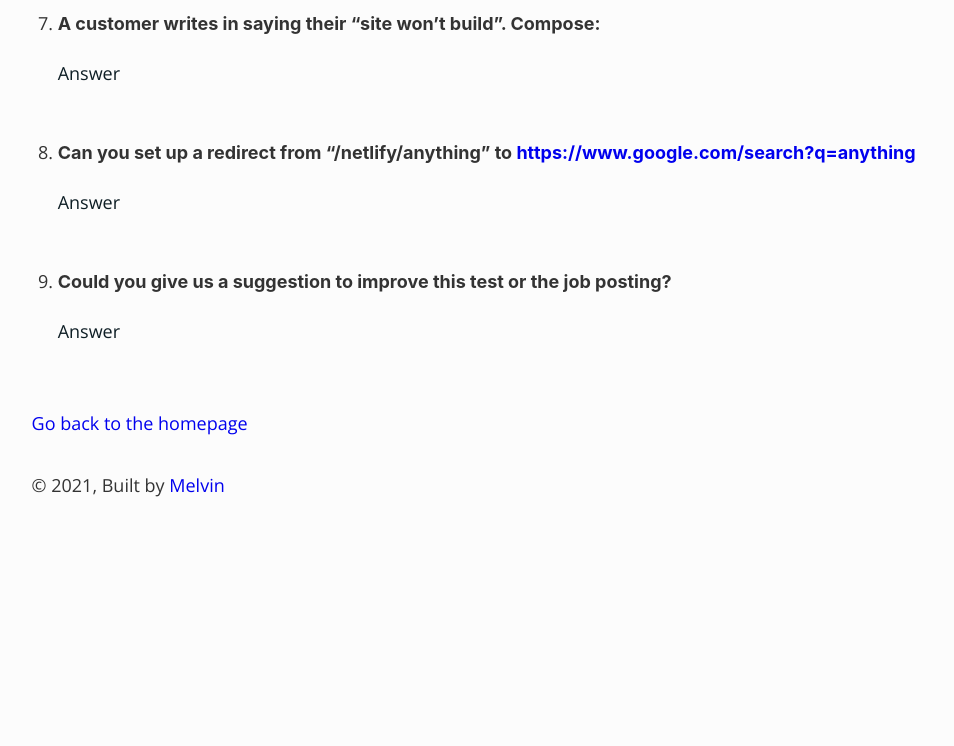
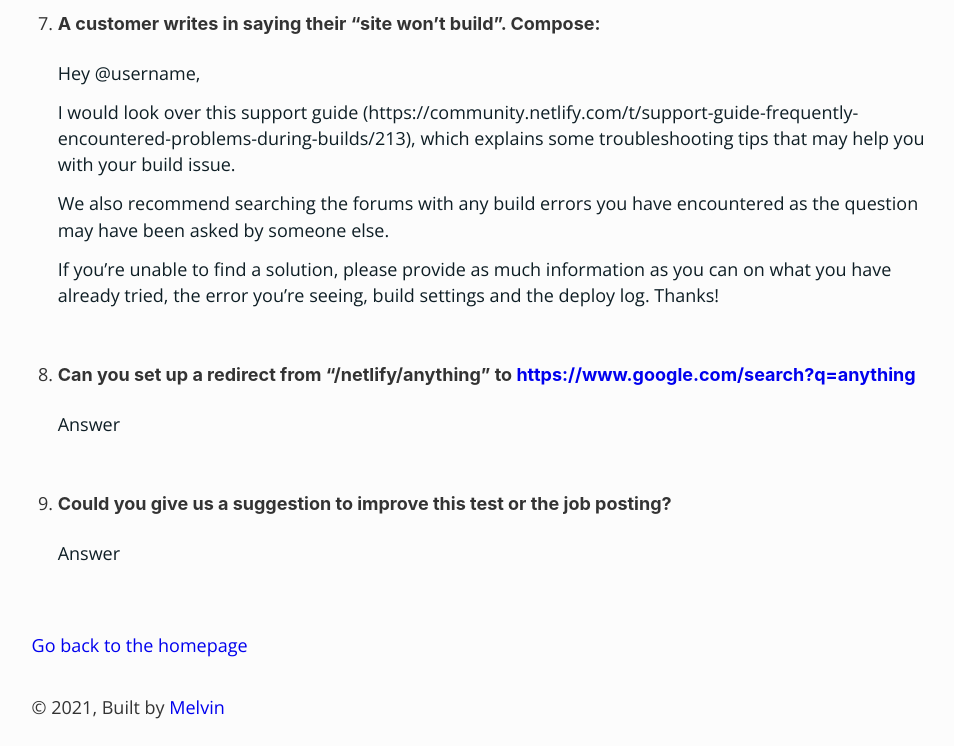
Before and after one commit to MelvinPeepers/static-site-project, a Gatsby site in the folder static-site-project/: page /page-2 in a window 1280 px wide. Shown: the part 2388-3134 px from the top of the page, without its empty margins (148-1102 px from the left). Before the commit the page ends 2913 px from the top, so only its background shows below. Built offline with nearby package versions, Linux system fonts and the light colour scheme; Gatsby itself is replaced by a stand-in of ours.

Commit message:
questions 7

```diff
--- a/static-site-project/src/pages/page-2.js
+++ b/static-site-project/src/pages/page-2.js
@@ -75,7 +75,13 @@ const SecondPage = () => (
 
       <li>
         <h4>A customer writes in saying their “site won’t build”. Compose:</h4>
-        <p>Answer</p>
+        <p>Hey @username,</p>
+
+        <p>I would look over this support guide (https://community.netlify.com/t/support-guide-frequently-encountered-problems-during-builds/213), which explains some troubleshooting tips that may help you with your build issue.</p>
+
+        <p>We also recommend searching the forums with any build errors you have encountered as the question may have been asked by someone else.</p>
+
+        <p>If you’re unable to find a solution, please provide as much information as you can on what you have already tried, the error you’re seeing, build settings and the deploy log. Thanks!</p>
       </li>
 
       <li>
```
